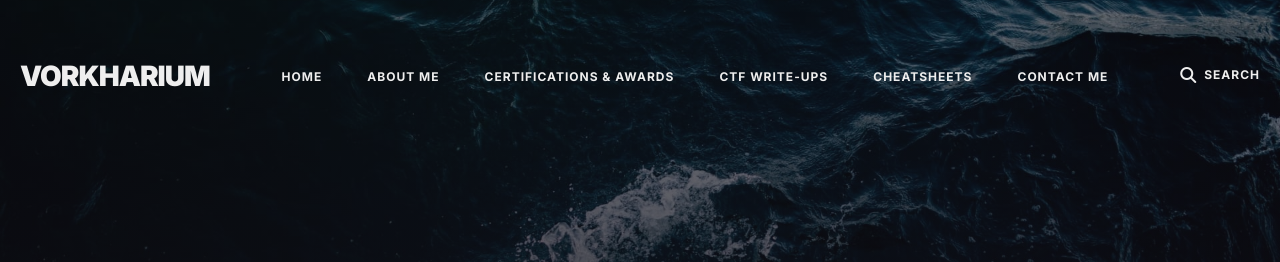
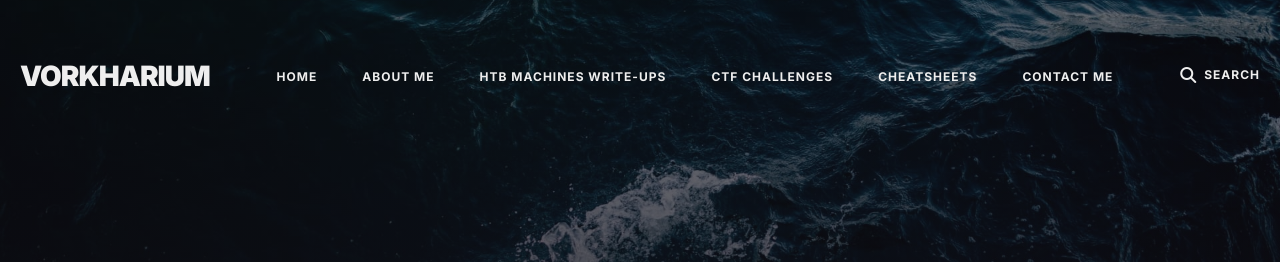
Before and after one commit to Vorkharium/vorkharium.github.io, a Jekyll site: the page built from index.html, in a window 1280 px wide and 900 px high. Shown: the top 262 px of the window. Built offline with Jekyll 4.4.1, drawn with Linux system fonts in a browser that asks for light colours; the list of posts is cut into pages by our own code.

Commit message:
Update settings.yml

```diff
--- a/_data/settings.yml
+++ b/_data/settings.yml
@@ -13,9 +13,9 @@ menu-settings:
       url: '/'
     - title: 'About Me'
       url: '/about/'
-    - title: 'Certifications & Awards'
-      url: '/contact/'
-    - title: 'CTF Write-ups'
+    - title: 'HTB Machines Write-ups'
+      url: '/styleguide/'
+    - title: 'CTF Challenges'
       url: '/styleguide/'
     - title: 'Cheatsheets'
       url: '/styleguide/'
```
